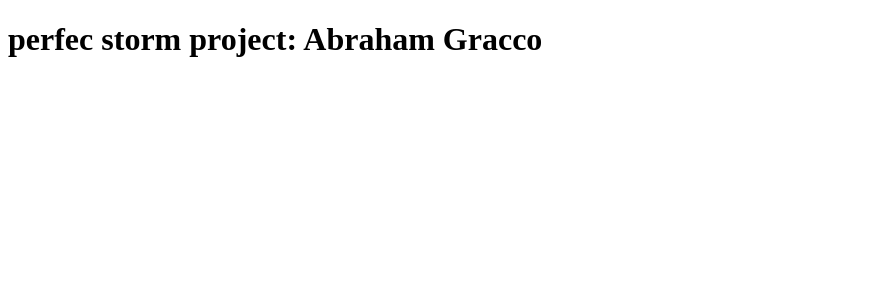
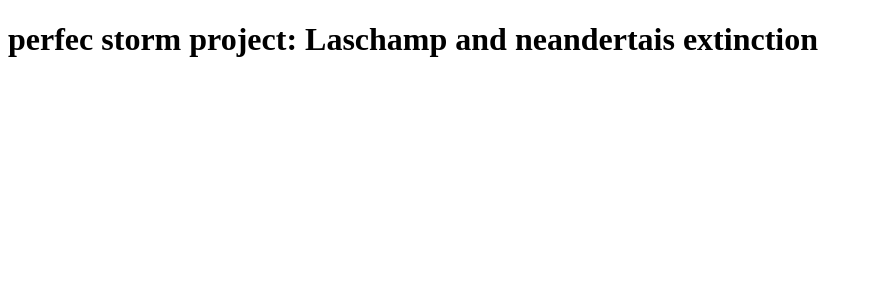
Before and after one commit to abrahamgracco/irgnet-mutaug, a Next.js app: page / in a window 1280 px wide. Shown: the top 300 px of the page, without its empty margins (0-873 px from the left). Built offline with nearby package versions, Linux system fonts and the light colour scheme.

Commit message:
change the phrase

```diff
--- a/pages/index.js
+++ b/pages/index.js
@@ -1,5 +1,5 @@
 function Home() {
-  return <h1>perfec storm project: Abraham Gracco</h1>;
+  return <h1>perfec storm project: Laschamp and neandertais extinction</h1>;
 }
 
 export default Home;
```
